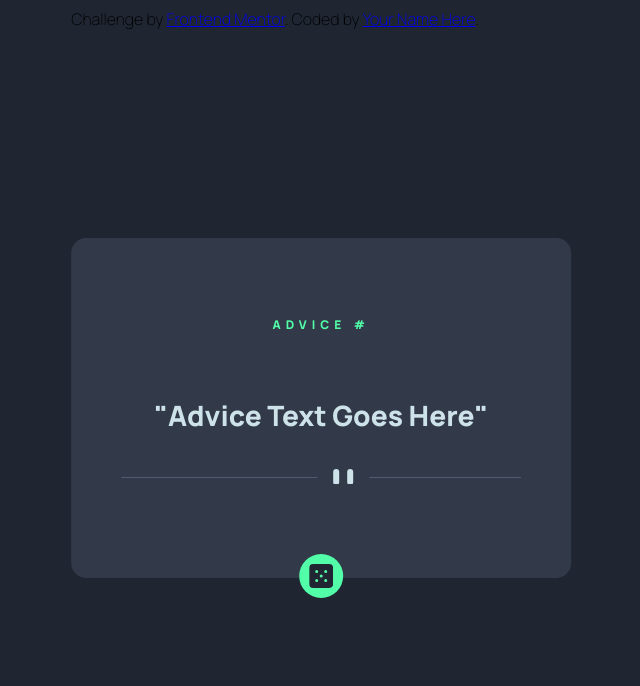
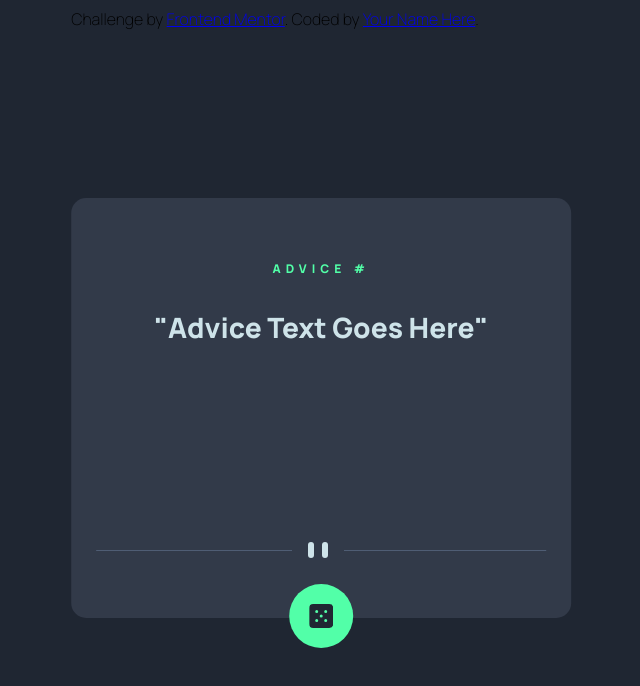
Before and after one commit to anioji94/Advice_Generator, a plain HTML site: page index.html in a window 1280 px wide. Shown: the whole page, without its empty margins (373-1013 px from the left). Drawn offline with Linux system fonts and the light colour scheme; no server answers.

Commit message:
centers line breaker

```diff
--- a/style.css
+++ b/style.css
@@ -27,7 +27,8 @@ body {
   align-items: center;
 
   padding: 50px;
-  height: 15rem;
+  min-height: 15rem;
+  max-height: 20rem;
   min-width: 25rem;
   width: 25rem;
   position: absolute;
@@ -44,7 +45,6 @@ body {
   flex-direction: column;
   justify-content: space-around;
   align-items: center;
-  height: 80%;
 }
 
 .advice-body {
@@ -64,14 +64,14 @@ body {
 
 .new-advice {
   background-color: var(--neonGreen);
-  padding: 10px;
+  padding: 20px;
   border: none;
-  border-radius: 25px;
+  border-radius: 50px;
   display: flex;
   flex-direction: column;
   align-items: center;
-  position: relative;
-  bottom: -70px;
+  position: absolute;
+  bottom: -30px;
 }
 
 
@@ -84,7 +84,9 @@ body {
 #divider {
   background-image: url('./images/pattern-divider-desktop.svg');
   /* margin: auto; */
-  width: 100%;
+  width: 90%;
   height: 16px;
+  position: absolute;
+  bottom: 60px;
 
 }
```
